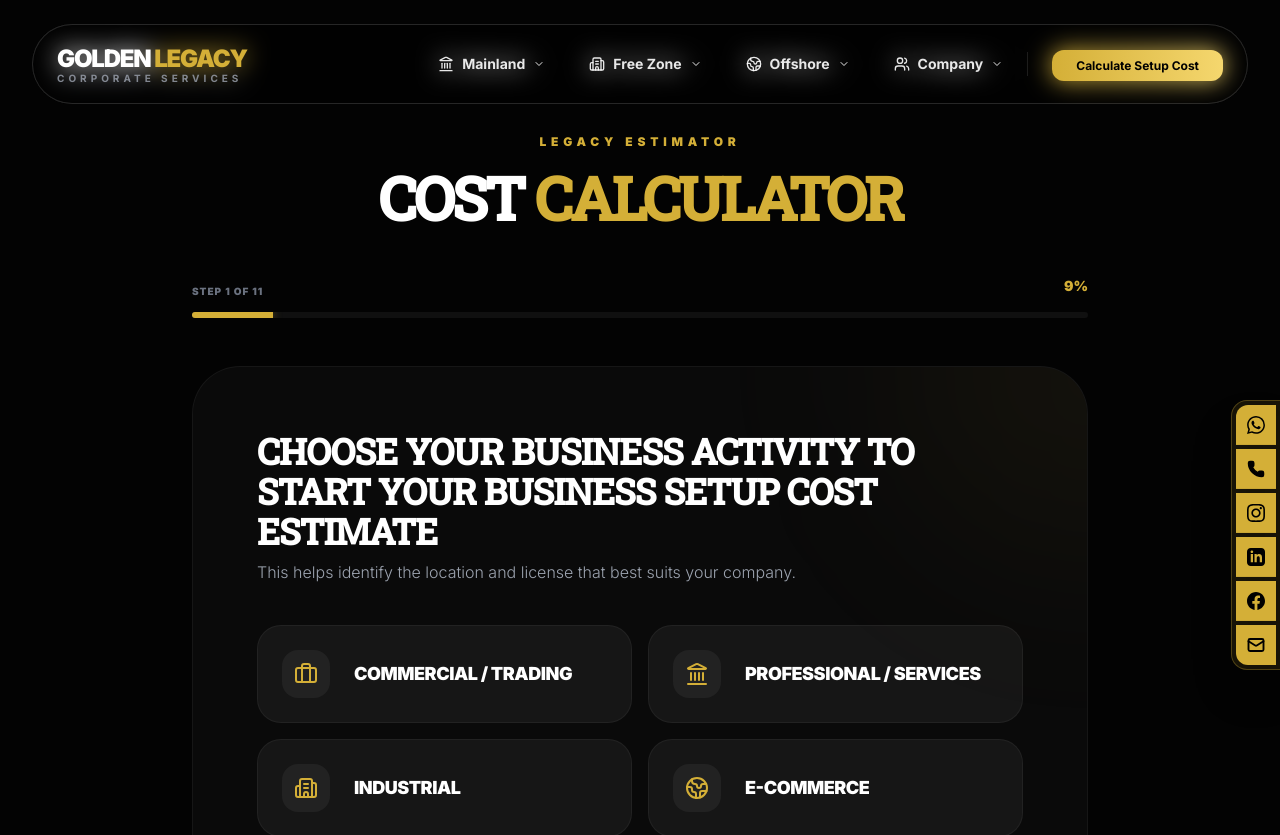
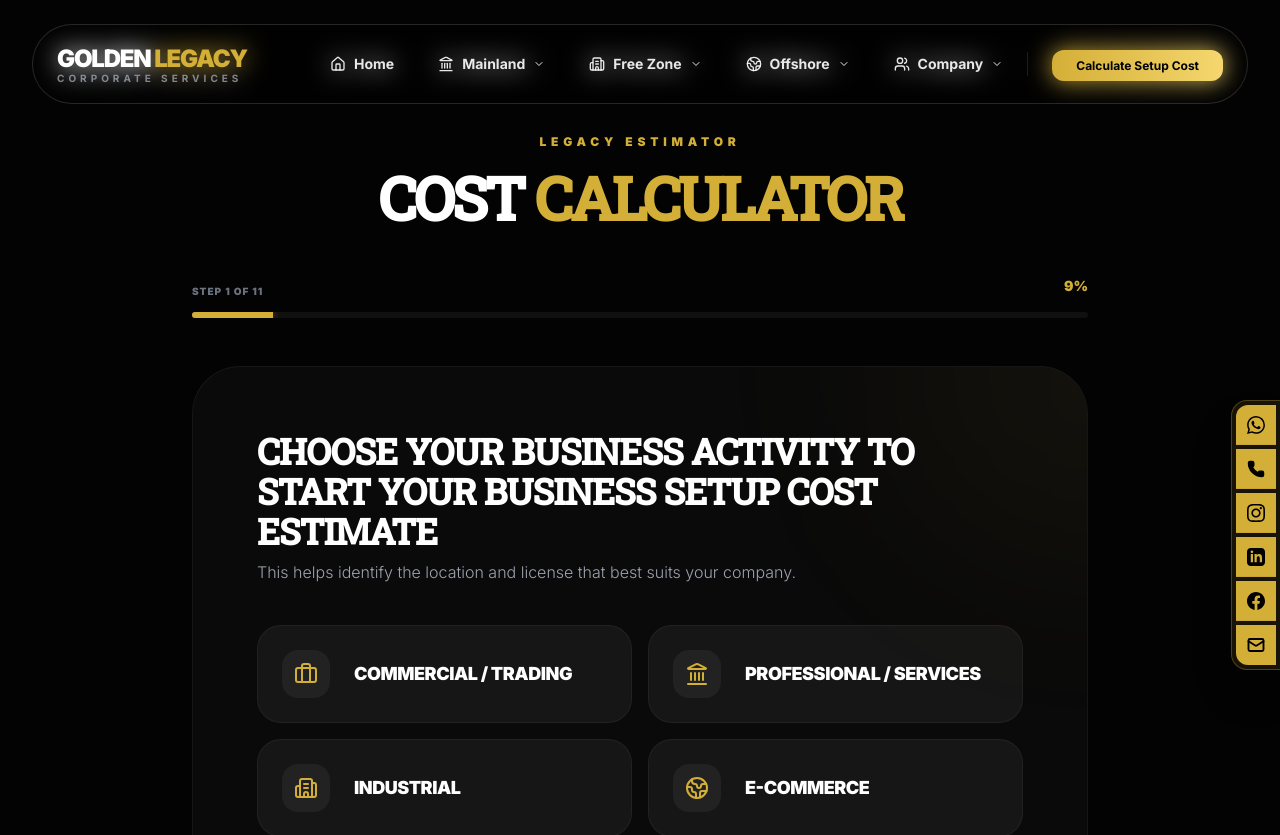
Before and after one commit to pvsameerpvs/golden-fortune-static, a Next.js app: page /cost-calculator in a window 1280 px wide. Shown: the top 835 px of the page. Built offline with nearby package versions, Linux system fonts and the light colour scheme.

Commit message:
fix: dropdwn close

```diff
--- a/components/Navbar.tsx
+++ b/components/Navbar.tsx
@@ -3,7 +3,7 @@
 import React, { useState, useEffect } from 'react';
 import Link from 'next/link';
 import { motion, AnimatePresence } from 'framer-motion';
-import { Menu, X, ChevronDown, Landmark, Globe2, Building2, Users, Phone } from 'lucide-react';
+import { Menu, X, ChevronDown, Landmark, Globe2, Building2, Users, Phone, Home as HomeIcon } from 'lucide-react';
 
 const Navbar = () => {
   const [isOpen, setIsOpen] = useState(false);
@@ -85,6 +85,13 @@ const Navbar = () => {
 
           {/* Desktop Menu */}
           <div className="hidden lg:flex items-center space-x-1">
+            <Link
+              href="/"
+              className="flex items-center gap-2 px-5 py-2 rounded-full text-sm font-bold transition-all text-white/90 hover:text-gold hover:bg-white/5"
+            >
+              <HomeIcon className="w-4 h-4" />
+              Home
+            </Link>
             {menuItems.map((item) => (
               <div
                 key={item.title}
@@ -115,6 +122,7 @@ const Navbar = () => {
                           <Link
                             key={link.href}
                             href={link.href}
+                            onClick={() => setActiveDropdown(null)}
                             className="flex items-center justify-between px-4 py-3 text-sm rounded-xl text-gray-400 hover:bg-gold hover:text-black transition-all group/item"
                           >
                             <span className="font-medium">{link.name}</span>
@@ -175,6 +183,17 @@ const Navbar = () => {
               </button>
 
               <div className="flex-1 overflow-y-auto px-6 space-y-4">
+                <Link
+                  href="/"
+                  onClick={() => setIsOpen(false)}
+                  className="w-full flex items-center gap-4 p-5 rounded-2xl border bg-white/5 border-white/5 text-gray-300 hover:text-white transition-all"
+                >
+                  <div className="text-gold text-2xl">
+                    <HomeIcon className="w-5 h-5" />
+                  </div>
+                  <span className="font-black uppercase tracking-widest text-sm">Home</span>
+                </Link>
+
                 {menuItems.map((item, idx) => {
                   const isExpanded = activeDropdown === item.title;
                   return (
```
